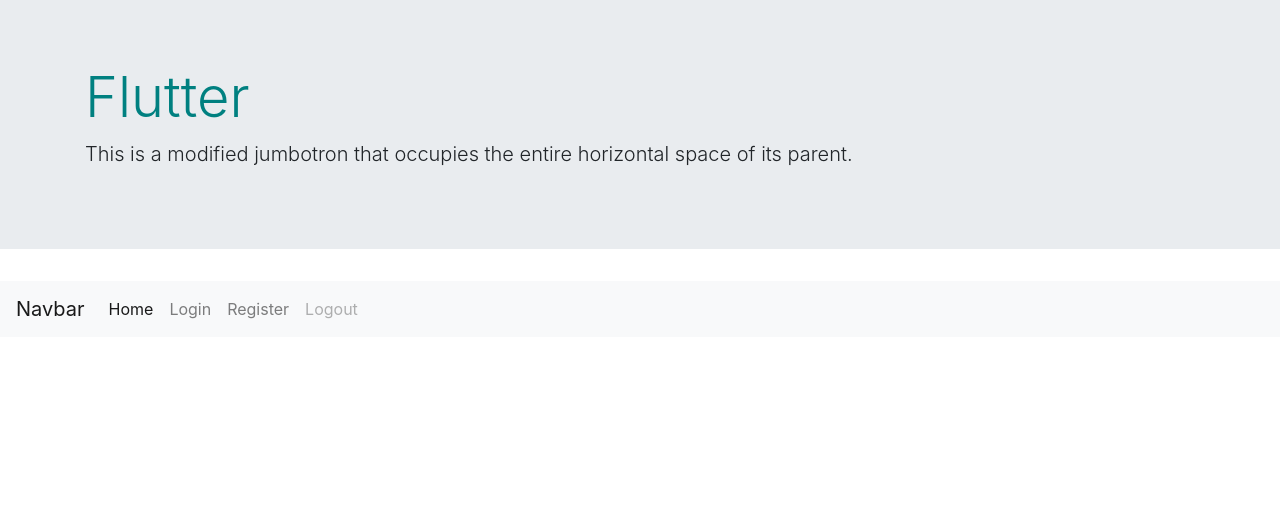
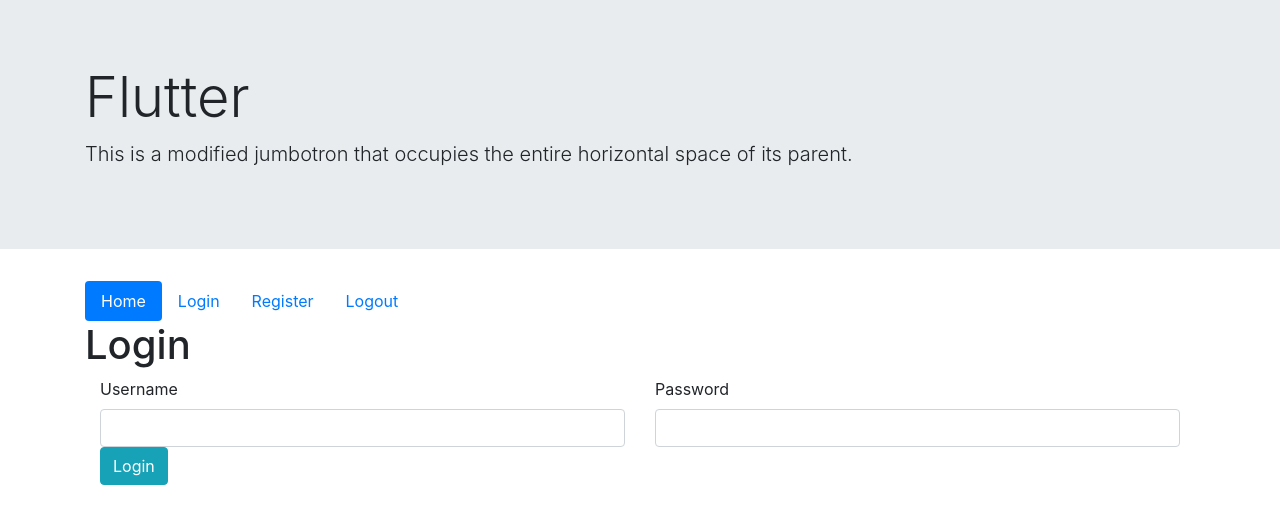
Before and after one commit to kwolosonovich/flask_feedback, a Flask app: page /login in a window 1280 px wide. Shown: the top 524 px of the page. Run offline with Flask 2, Linux system fonts and the light colour scheme; some libraries are stand-ins or nearby versions.

Commit message:
updated html and links for routes, added logout form

```diff
--- a/app.py
+++ b/app.py
@@ -24,6 +24,9 @@ def register():
     '''Render register form and create new user.'''
 
     form = RegisterForm()
+
+    # handle integrity error
+
     if form.validate_on_submit():
         username = form.username.data
         password = form.password.data
@@ -45,7 +48,7 @@ def register():
 
 @app.route("/login", methods=["GET", "POST"])
 def login():
-    '''Render login form and lopin returning user.'''
+    '''Render login form and login returning user.'''
 
     form = LoginForm()
 
@@ -59,6 +62,18 @@ def login():
             return render_template("content.html", username=username)
         elif verify_user == False:
             flash('Please enter a valid username and password.')
-            return render_template("login.html")
+            return render_template("login.html", form=form)
     else:
-        return render_template("login.html")
+        return render_template("login.html", form=form)
+
+
+@app.route("/logout", methods=["GET", "POST"])
+def logout():
+    '''Render user logout form and remove user from session.'''
+
+    if request.method == 'POST':
+        session.pop("current_user")
+        return redirect("/")
+
+    else:
+        return render_template("logout.html")
--- a/static/styles.css
+++ /dev/null
@@ -1,3 +0,0 @@
-h1 {
-    color: teal;
-}
--- a/templates/base.html
+++ b/templates/base.html
@@ -15,15 +15,33 @@
   </div>
 </div>
 
-    <nav class="navbar navbar-expand-lg navbar-light bg-light">
-      <a class="navbar-brand" href="#">Navbar</a>
-      <button class="navbar-toggler" type="button" data-toggle="collapse" data-target="#navbarNav" aria-controls="navbarNav" aria-expanded="false" aria-label="Toggle navigation">
-        <span class="navbar-toggler-icon"></span>
-      </button>
-      <div class="collapse navbar-collapse" id="navbarNav">
-        <ul class="navbar-nav">
-          <li class="nav-item active">
-            <a class="nav-link" href="/homepage">Home <span class="sr-only">(current)</span></a>
+<!--    <nav class="navbar navbar-expand-lg navbar-light bg-light">-->
+<!--      <a class="navbar-brand" href="/">Navbar</a>-->
+<!--      <button class="navbar-toggler" type="button" data-toggle="collapse" data-target="#navbarNav" aria-controls="navbarNav" aria-expanded="false" aria-label="Toggle navigation">-->
+<!--        <span class="navbar-toggler-icon"></span>-->
+<!--      </button>-->
+<!--      <div class="collapse navbar-collapse" id="navbarNav">-->
+<!--        <ul class="navbar-nav">-->
+<!--          <li class="nav-item active">-->
+<!--            <a class="nav-link" href="/">Home <span class="sr-only">(current)</span></a>-->
+<!--          </li>-->
+<!--          <li class="nav-item">-->
+<!--            <a class="nav-link" href="/login">Login</a>-->
+<!--          </li>-->
+<!--          <li class="nav-item">-->
+<!--            <a class="nav-link" href="/register">Register</a>-->
+<!--          </li>-->
+<!--          <li class="nav-item">-->
+<!--            <a class="nav-link disabled" href="/logout" tabindex="-1" aria-disabled="true">Logout</a>-->
+<!--          </li>-->
+<!--        </ul>-->
+<!--      </div>-->
+<!--    </nav>-->
+
+    <div class="container nav-links">
+        <ul class="nav nav-pills">
+          <li class="nav-item">
+            <a class="nav-link active" href="/">Home</a>
           </li>
           <li class="nav-item">
             <a class="nav-link" href="/login">Login</a>
@@ -32,11 +50,12 @@
             <a class="nav-link" href="/register">Register</a>
           </li>
           <li class="nav-item">
-            <a class="nav-link disabled" href="/logout" tabindex="-1" aria-disabled="true">Logout</a>
+              <a class="nav-link" href="/logout">Logout</a>
+<!--            <a class="nav-link disabled" href="#" tabindex="-1" aria-disabled="true">Logout</a>-->
           </li>
         </ul>
-      </div>
-    </nav>
+    </div>
+
 
     <div class="container">
 
--- a/templates/login.html
+++ b/templates/login.html
@@ -4,4 +4,22 @@
 
 {% block content %}
 
+    <h1>Login</h1>
+
+    <div class="container">
+        <form action="/login" method="POST">
+            <div class="row row-cols-sm-1 row-cols-md-2">
+                {{ form.hidden_tag() }}
+
+                {% for field in form if field.widget.input_type != 'hidden' %}
+                    <div class="col">
+                        {{ field.label }}
+                        {{ field(class_="form-control") }}
+                    </div>
+                {% endfor %}
+            </div>
+            <button class="btn submit-btn btn-info" type="submit">Login</button>
+        </form>
+    </div>
+
 {% endblock %}
```
Also changed, not shown: requirements.txt (+7 -2 lines), templates/logout.html (added, +15 -0 lines), templates/register.html (+14 -0 lines).
